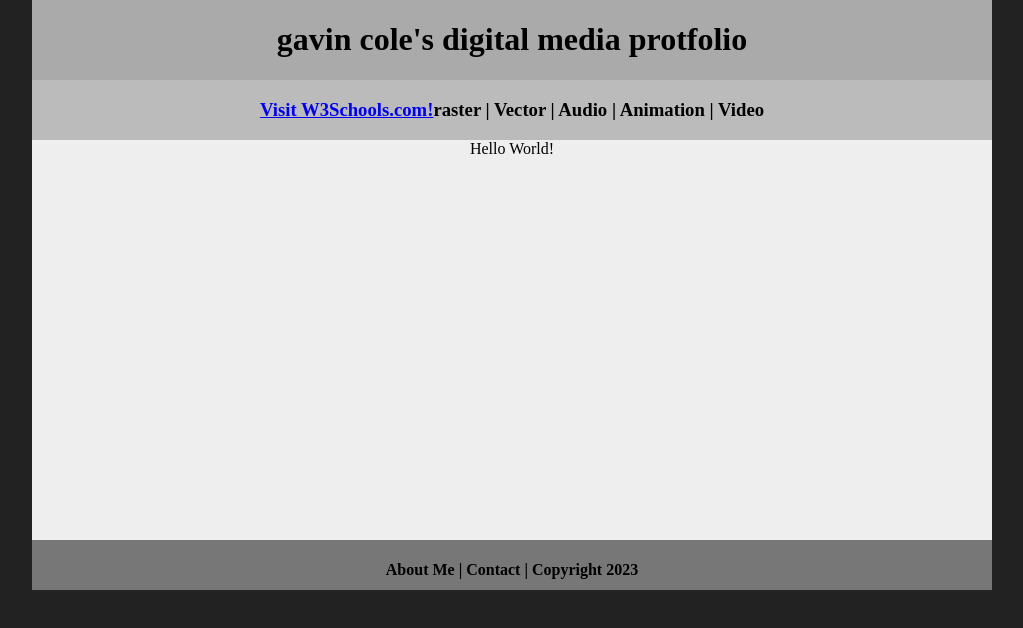
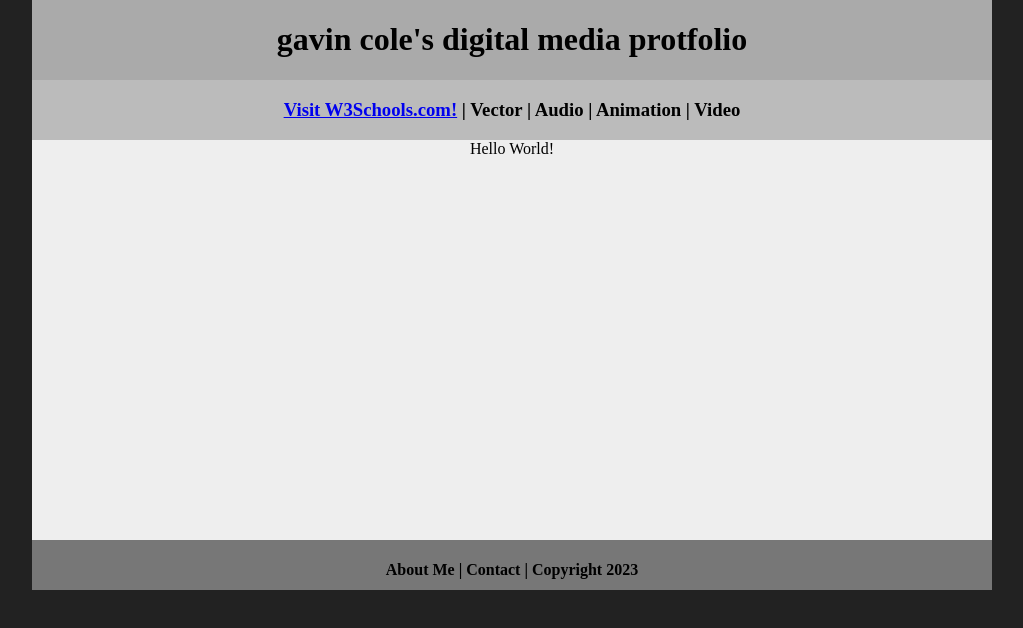
Before and after one commit to gavinlcole/digitalmedia, a plain HTML site: page index.html in a window 1280 px wide. Shown: the whole page, without its empty margins (128-1151 px from the left). Drawn offline with Linux system fonts and the light colour scheme.

Commit message:
Update index.html

```diff
--- a/index.html
+++ b/index.html
@@ -12,7 +12,7 @@
   	<h1>gavin cole's digital media protfolio</h1>
   </div>
   <div class="nav">
-    <h3> <a href="raster">Visit W3Schools.com!</a>raster | Vector | Audio | Animation | Video </h3>
+    <h3> <a href="raster">Visit W3Schools.com!</a> | Vector | Audio | Animation | Video </h3>
   </div>
   <div class="content">Hello World!</div>
   <div class="footer">
```
